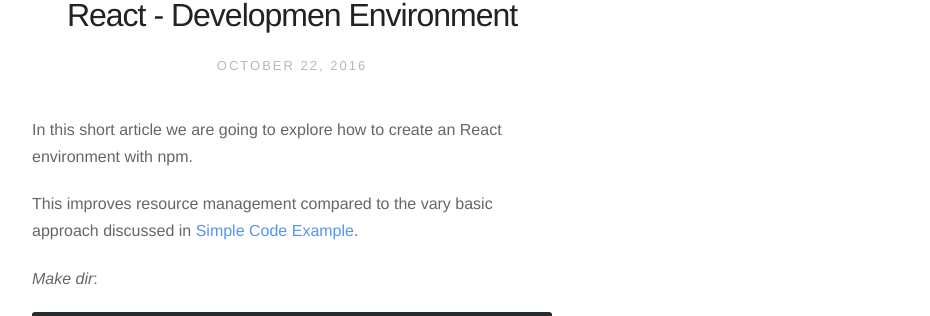
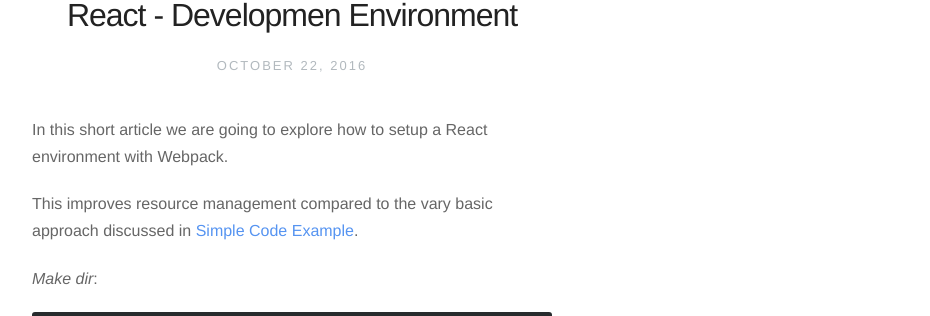
Before and after one commit to develdoe/develdoe.github.io, a Jekyll site: the page built from _posts/2016-10-22-react-developmen-environment.md, in a window 1280 px wide and 900 px high. Shown: the part 185-501 px from the top of the window, without its empty margins (348-1278 px from the left). Built offline with Jekyll 4.4.1, drawn with Linux system fonts in a browser that asks for light colours; nearby versions of some CDN libraries; comment, search, counter and statistics services are not loaded.

Commit message:
Updated 2016-10-22-react-developmen-environment.md

```diff
--- a/_posts/2016-10-22-react-developmen-environment.md
+++ b/_posts/2016-10-22-react-developmen-environment.md
@@ -6,7 +6,7 @@
 category:
   - react
 ---
-In this short article we are going to explore how to create an React environment with npm.
+In this short article we are going to explore how to setup a React environment with Webpack.
 
 This improves resource management compared to the vary basic approach discussed in [Simple Code Example](http://develdoe.com/2016/react-simple-code-example/).
 
```
